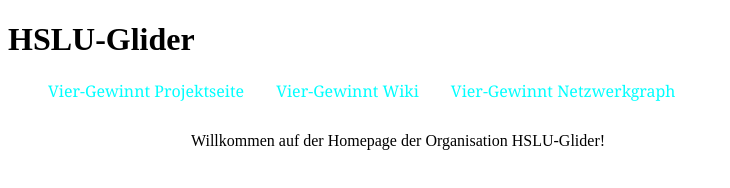
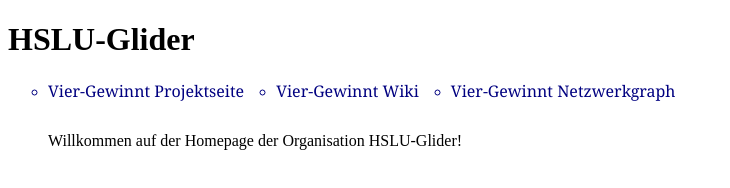
Before and after one commit to hslu-glider/hslu-glider.github.io, a plain HTML site: page index.html in a window 1280 px wide. Shown: the whole page, without its empty margins (0-730 px from the left). Drawn offline with Linux system fonts and the light colour scheme.

Commit message:
CSS abgeändert

```diff
--- a/css.css
+++ b/css.css
@@ -15,9 +15,9 @@ nav {
 
 nav a{
 	cursor: pointer;
-	color: blue;
+	color: aqua;
 }
-
+	/*
 aside{
 	margin: 0 0 0;
 	float: left;
@@ -26,9 +26,9 @@ aside{
 	height: 350px;
 	padding-top: 1em;
 	}
-
+	*/
 #content {
-	margin: 0 151px 0;
+	margin: 0 8px 0;
 	margin-top: 50px;
 	width: 1000px;
 	height: 300px;
@@ -49,11 +49,11 @@ a{
 }
 
 a:link{
-	color:cyan;
+	color:navy;
 }
 
 a:visited{
-	color: blue;
+	color: navy;
 	text-decoration: none;
 }
 
@@ -64,10 +64,11 @@ a:hover{
 ul li
 	{clear: none;
 	float: left;
-	list-style-type: none;
+	list-style-type: circle;
+	color:navy;
 	margin-right: 2em;
 	margin-bottom: 0.5em;}
-
+	/*
 #button{
 	background-color: transparent;
 	border:none;
@@ -82,3 +83,4 @@ ul li
 #button:hover{
 	color: grey;
 }
+*/
```
